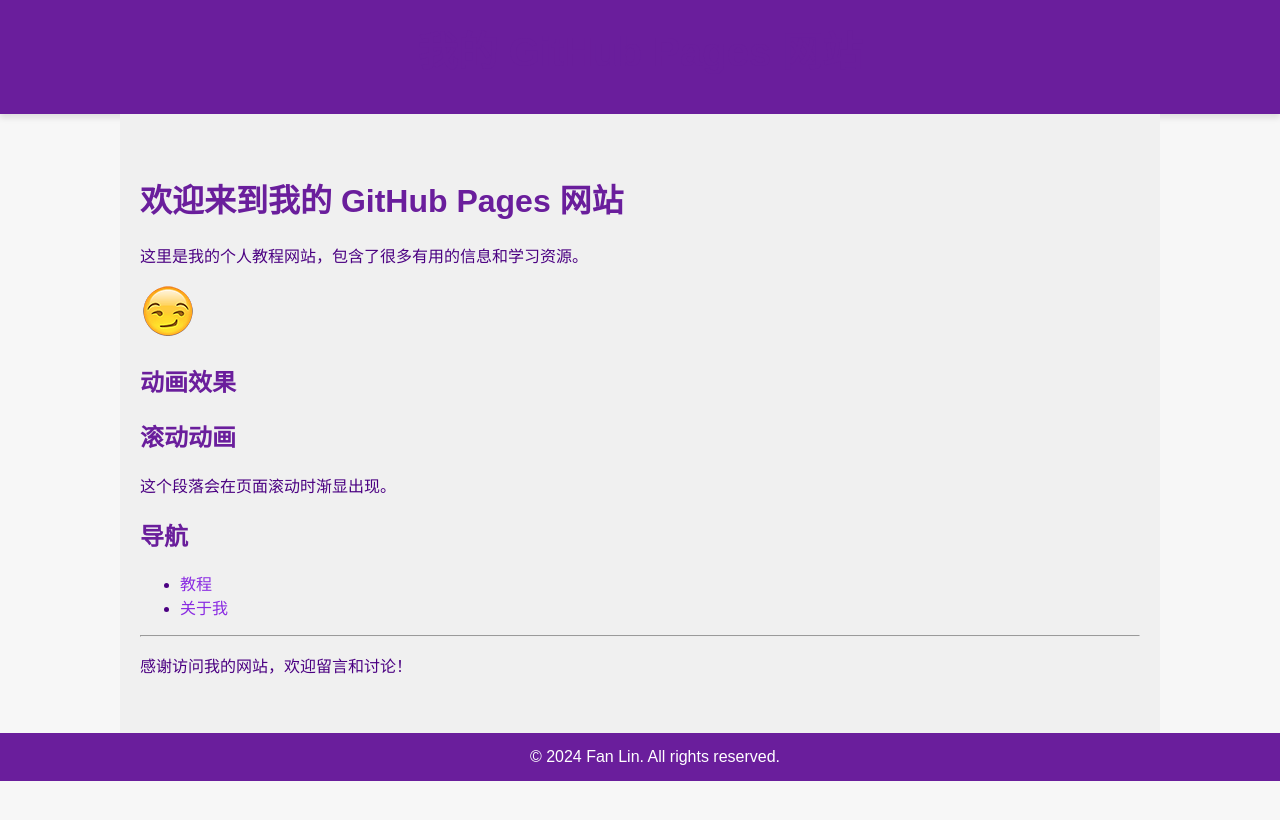
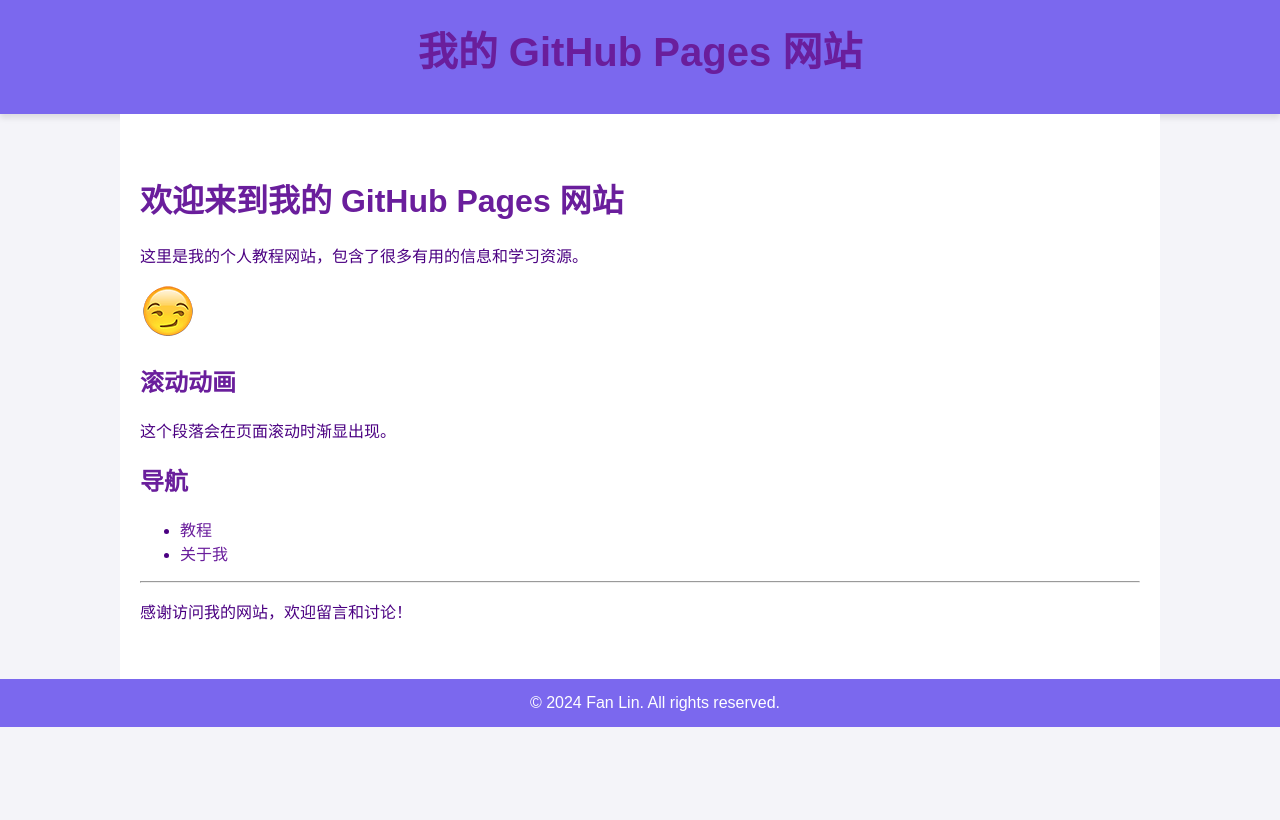
Before and after one commit to Fan-Lin/Fan-Lin.github.io, a Jekyll site: the page built from index.md, in a window 1280 px wide. Shown: the top 820 px of the page. Built offline with Jekyll 4.4.1, drawn with Linux system fonts in a browser that asks for light colours.

Commit message:
add basic fig09

```diff
--- a/assets/css/style.css
+++ b/assets/css/style.css
@@ -1,26 +1,26 @@
 /* 基本字体和背景设置 */
 body {
   font-family: 'Arial', sans-serif;
-  background-color: #f7f7f7; /* 背景颜色为浅灰色 */
-  color: #4B0082; /* 紫色文字 */
+  background-color: #f4f4f9; /* 背景颜色为非常浅的灰色，提升对比度 */
+  color: #4B0082; /* 紫色文字，确保对比度足够 */
   margin: 0;
   padding: 0;
 }
 
 /* 设置链接的样式 */
 a {
-  color: #8A2BE2; /* 紫色链接 */
+  color: #6A1E9C; /* 紫色链接 */
   text-decoration: none;
 }
 
 a:hover {
   text-decoration: underline;
-  color: #6A1E9C; /* 鼠标悬停时，颜色变深 */
+  color: #9B30FF; /* 鼠标悬停时，颜色变成浅紫色 */
 }
 
 /* 页头样式 */
 header {
-  background-color: #6A1E9C; /* 深紫色背景 */
+  background-color: #7B68EE; /* 更柔和的紫色背景，避免过于深沉 */
   color: white;
   padding: 20px;
   text-align: center;
@@ -49,7 +49,7 @@ header nav ul li a {
 
 /* 页面内容 */
 h1, h2, h3 {
-  color: #6A1E9C; /* 标题颜色为深紫色 */
+  color: #6A1E9C; /* 标题颜色为柔和紫色 */
 }
 
 /* 主体区域 */
@@ -57,12 +57,12 @@ main {
   padding: 40px 20px;
   max-width: 1000px;
   margin: 0 auto;
-  background-color: #f0f0f0; /* 内容区域浅灰色背景 */
+  background-color: #ffffff; /* 内容区域背景为白色，更加清晰 */
 }
 
 /* 主页链接按钮样式 */
 button {
-  background-color: #8A2BE2; /* 紫色按钮 */
+  background-color: #6A1E9C; /* 按钮背景色为柔和紫色 */
   color: white;
   padding: 10px 20px;
   border: none;
@@ -71,12 +71,12 @@ button {
 }
 
 button:hover {
-  background-color: #6A1E9C; /* 按钮悬停时变为深紫色 */
+  background-color: #9B30FF; /* 按钮悬停时变为浅紫色 */
 }
 
 /* 页脚样式 */
 footer {
-  background-color: #6A1E9C; /* 深紫色背景 */
+  background-color: #7B68EE; /* 更柔和的紫色背景 */
   color: white;
   text-align: center;
   padding: 15px;
--- a/index.md
+++ b/index.md
@@ -8,8 +8,6 @@ title: 首页
 这里是我的个人教程网站，包含了很多有用的信息和学习资源。
 
 ![欢迎图片](assets/images/logo.png)
-
-## 动画效果
 
 <div data-aos="fade-up">
   <h2>滚动动画</h2>
```
